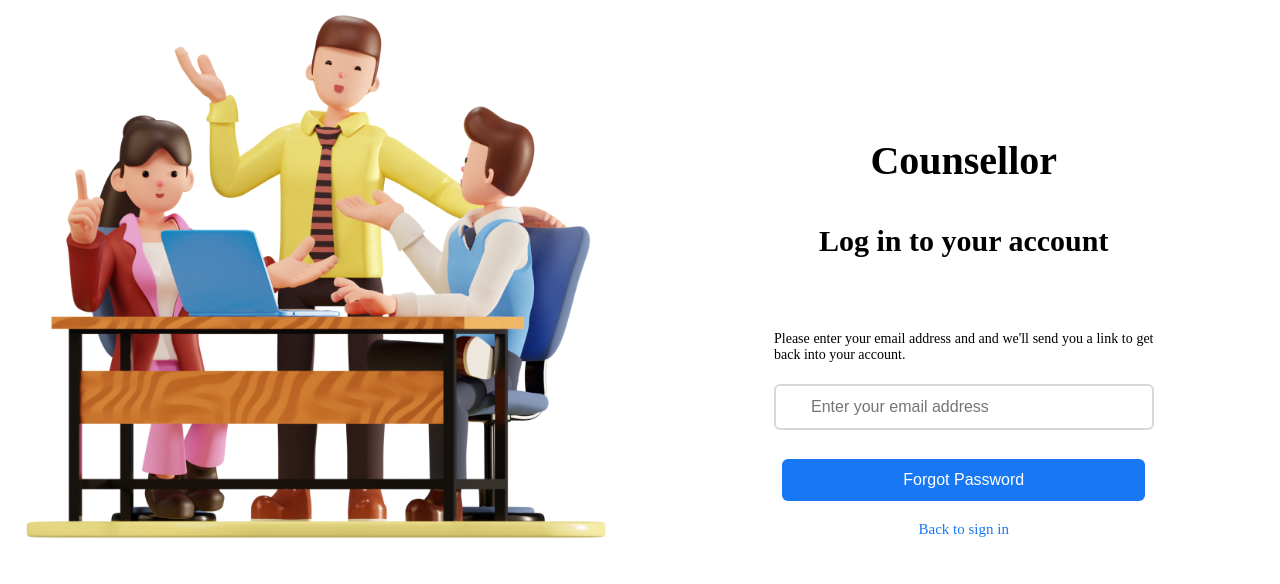
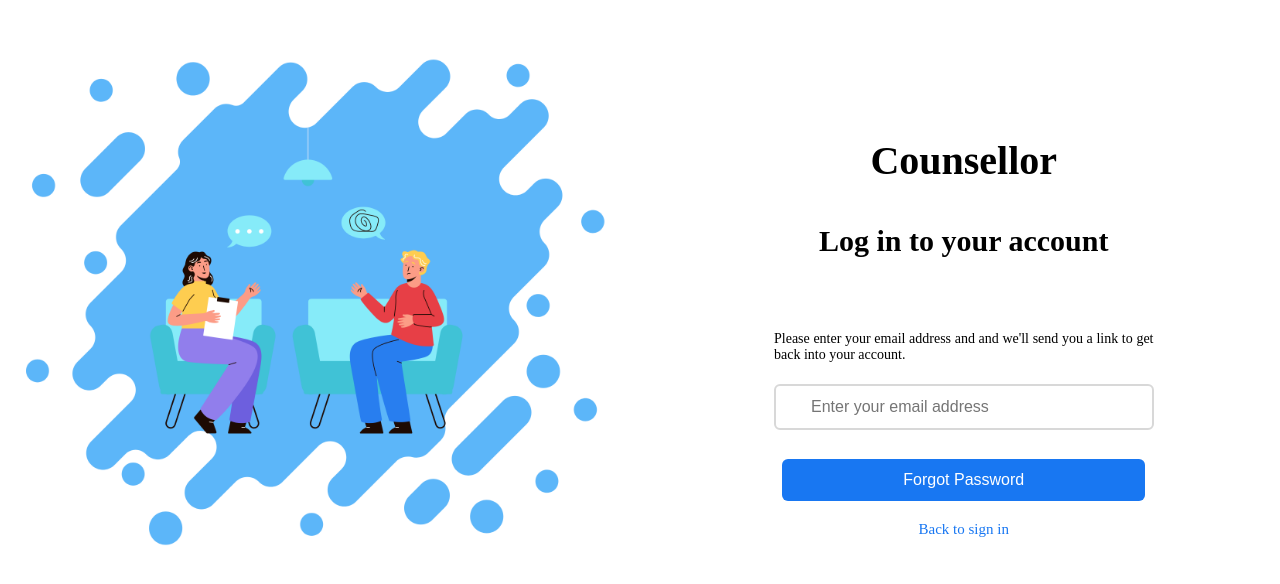
Before and after one commit to Counselllor/Counsellor-Web, a React (Vite) app: page /forgotpassword in a window 1280 px wide. Shown: the top 584 px of the page. Built offline with nearby package versions, Linux system fonts and the light colour scheme; a web font is replaced by a local one.

Commit message:
forgotpassword image updates

```diff
--- a/src/components/ForgotPassword/ForgotPassword.jsx
+++ b/src/components/ForgotPassword/ForgotPassword.jsx
@@ -1,6 +1,6 @@
 import React, { useState } from 'react';
 import { Link } from 'react-router-dom';
-import meeting from "../../assets/meeting.png";
+import meeting2 from "../../assets/meeting2.png";
 import "./ForgotPassword.css";
 import { getAuth, sendPasswordResetEmail } from "firebase/auth";
 
@@ -43,7 +43,7 @@ function ForgotPassword() {
                 {/* Home icon */}
                 {/* This is the left side of the login page   */}
                 <div className="left">
-                    <img src={meeting} alt="meeting" />
+                    <img src={meeting2} alt="meeting" />
                     <p className="left-text">Still Confused with College Choice?</p>
                 </div>
 
```
